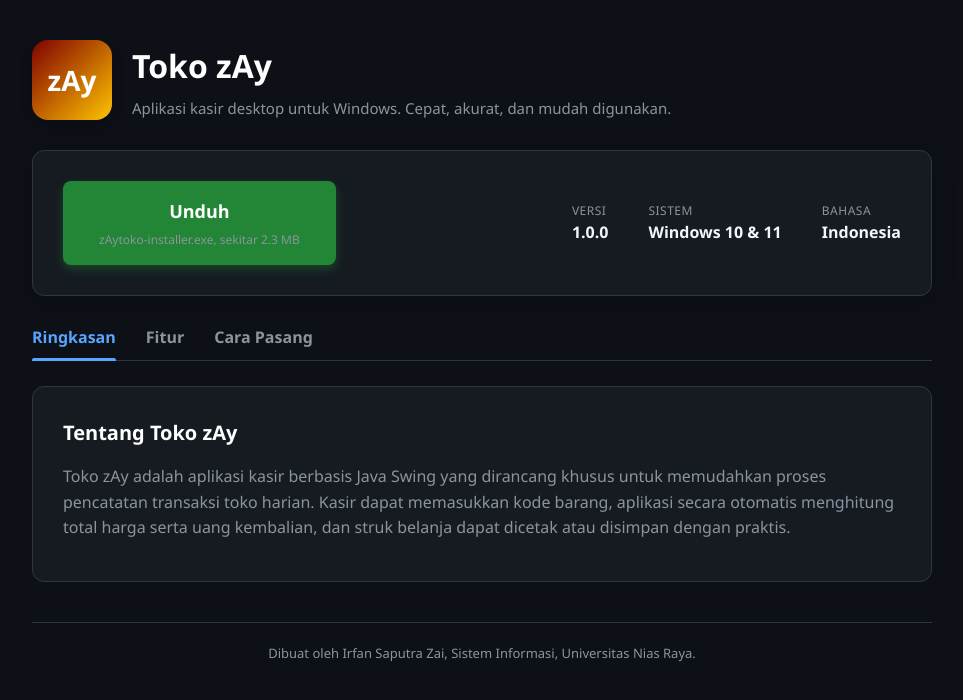
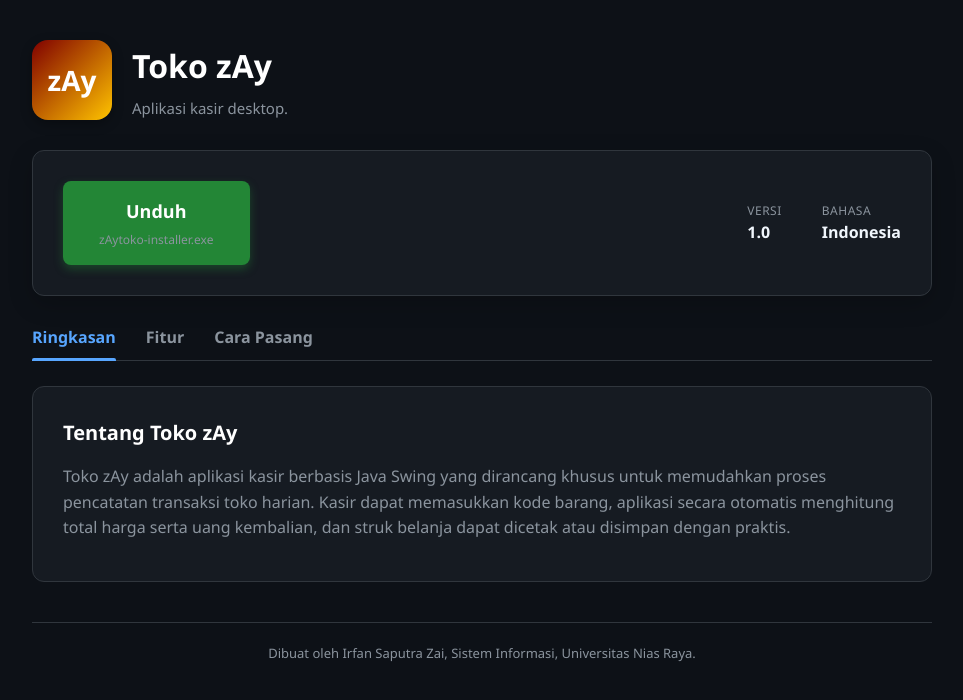
Before and after one commit to zay2908/Apk-Kasir-zAytoko, a plain HTML site: page index.html in a window 1280 px wide. Shown: the whole page, without its empty margins (158-1121 px from the left). Drawn offline with Linux system fonts and the light colour scheme.

Commit message:
Update index.html

```diff
--- a/index.html
+++ b/index.html
@@ -3,8 +3,8 @@
 <head>
     <meta charset="UTF-8">
     <meta name="viewport" content="width=device-width, initial-scale=1.0">
-    <title>Aplikasi Kasir Toko zAy - Download Resmi oleh Fanzay</title>
-    <meta name="description" content="Download aplikasi kasir desktop Toko zAy gratis untuk Windows. Solusi pencatatan transaksi toko berbasis Java Swing oleh Irfan Saputra Zai (Fanzay), Sistem Informasi Universitas Nias Raya.">
+    <title>Aplikasi Kasir Toko zAy </title>
+    <meta name="description" content="Download aplikasi kasir desktop Toko zAy.berbasis Java Swing oleh Irfan Saputra Zai, Sistem Informasi,Universitas Nias Raya.">
     <meta name="google-site-verification" content="MFbGB_V_CDI1TbskMbM5AYCGZk634eVZW1w7jexjH2o" />
     <style>
         * { box-sizing: border-box; margin: 0; padding: 0; font-family: 'Segoe UI', Tahoma, Geneva, Verdana, sans-serif; }
@@ -54,7 +54,7 @@
             <div class="logo-box">zAy</div>
             <div class="app-title">
                 <h1>Toko zAy</h1>
-                <p>Aplikasi kasir desktop untuk Windows. Cepat, akurat, dan mudah digunakan.</p>
+                <p>Aplikasi kasir desktop.</p>
             </div>
         </div>
 
@@ -62,17 +62,14 @@
         <div class="download-panel">
             <a href="https://github.com/zay2908/Aplikasi-kasir-toko-zAy-/releases/download/v1.0.0/zAytoko-installer.exe" class="btn-download">
                 Unduh
-                <span class="btn-subtext">zAytoko-installer.exe, sekitar 2.3 MB</span>
+                <span class="btn-subtext">zAytoko-installer.exe</span>
             </a>
             <div class="meta-info">
                 <div class="meta-item">
                     <span>Versi</span>
-                    <strong>1.0.0</strong>
+                    <strong>1.0</strong>
                 </div>
-                <div class="meta-item">
-                    <span>Sistem</span>
-                    <strong>Windows 10 & 11</strong>
-                </div>
+
                 <div class="meta-item">
                     <span>Bahasa</span>
                     <strong>Indonesia</strong>
@@ -100,7 +97,7 @@
                 <li>Input kode barang dan jumlah pembelian secara instan.</li>
                 <li>Perhitungan otomatis total belanja dan kembalian pelanggan.</li>
                 <li>Manajemen data transaksi penjualan yang rapi.</li>
-                <li>Antarmuka ramah pengguna (*user-friendly*) berbasis Java Desktop GUI.</li>
+                <li>Antarmuka ramah penggunaberbasis Java Desktop GUI.</li>
             </ul>
         </div>
 
```
